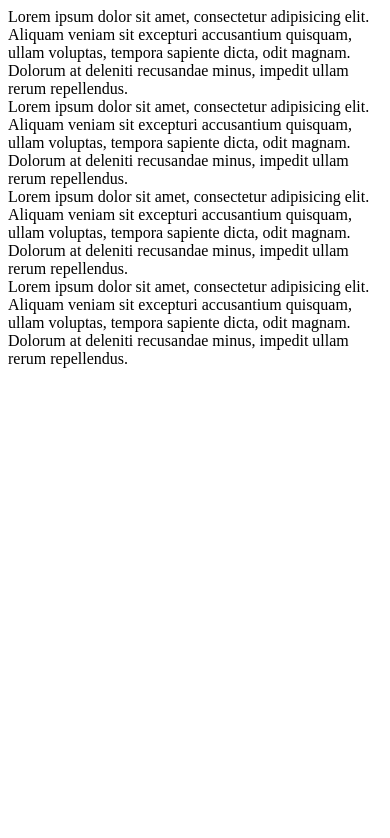
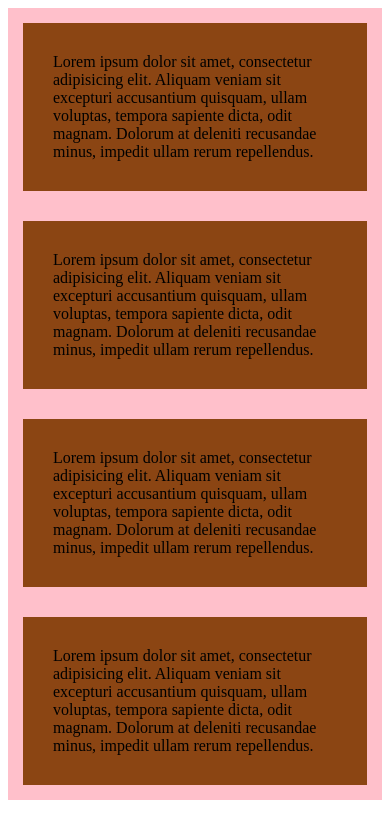
Before and after one commit to matpac2493/matpac2493.github.io, a plain HTML site: page CSS/15-responsywność/index.html in a window 390 px wide. Drawn offline with Linux system fonts and the light colour scheme.

Commit message:
Stworzono folder 15-responsywność i wykonano zadanie

```diff
--- a/CSS/15-responsywność/css/style.css
+++ b/CSS/15-responsywność/css/style.css
@@ -0,0 +1,34 @@
+*{
+    box-sizing:border-box
+}
+
+.box{
+font-size: 16px;
+width: 25%;
+padding: 30px;
+float: left;
+border: 10px solid red;
+}
+
+@media(max-width:992px) {
+    .box{
+        width: 50%;
+        background-color: peru;
+    }
+}
+
+@media(max-width:768px) {
+.box{
+    width: 100%;
+    border: 10px solid green;
+    background-color: yellowgreen;
+}
+
+}
+
+@media(max-width:500px) {
+    .box { width: 100%;
+    border: 15px solid pink;
+    background-color: saddlebrown;
+    }
+}
--- a/CSS/15-responsywność/index.html
+++ b/CSS/15-responsywność/index.html
@@ -2,7 +2,8 @@
 <html lang="en">
 <head>
 	<meta charset="UTF-8">
-	<title>Box-sizing</title>
+	<meta name="viewport" content= "width=device-width, initial-scale=1.0" >
+	<title>Responsywność</title>
 
 	<link rel="stylesheet" href="css/style.css">
 </head>
```
